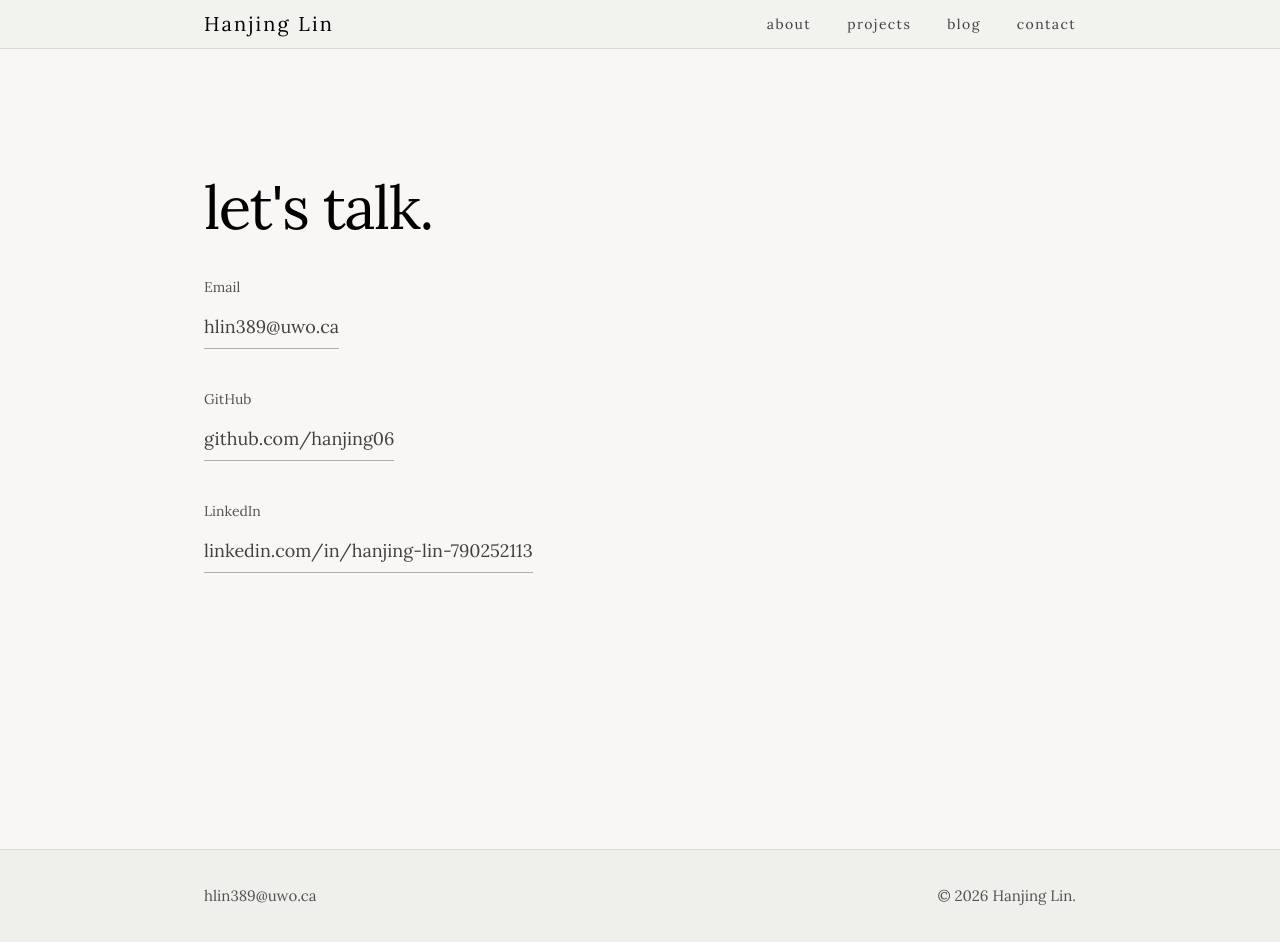
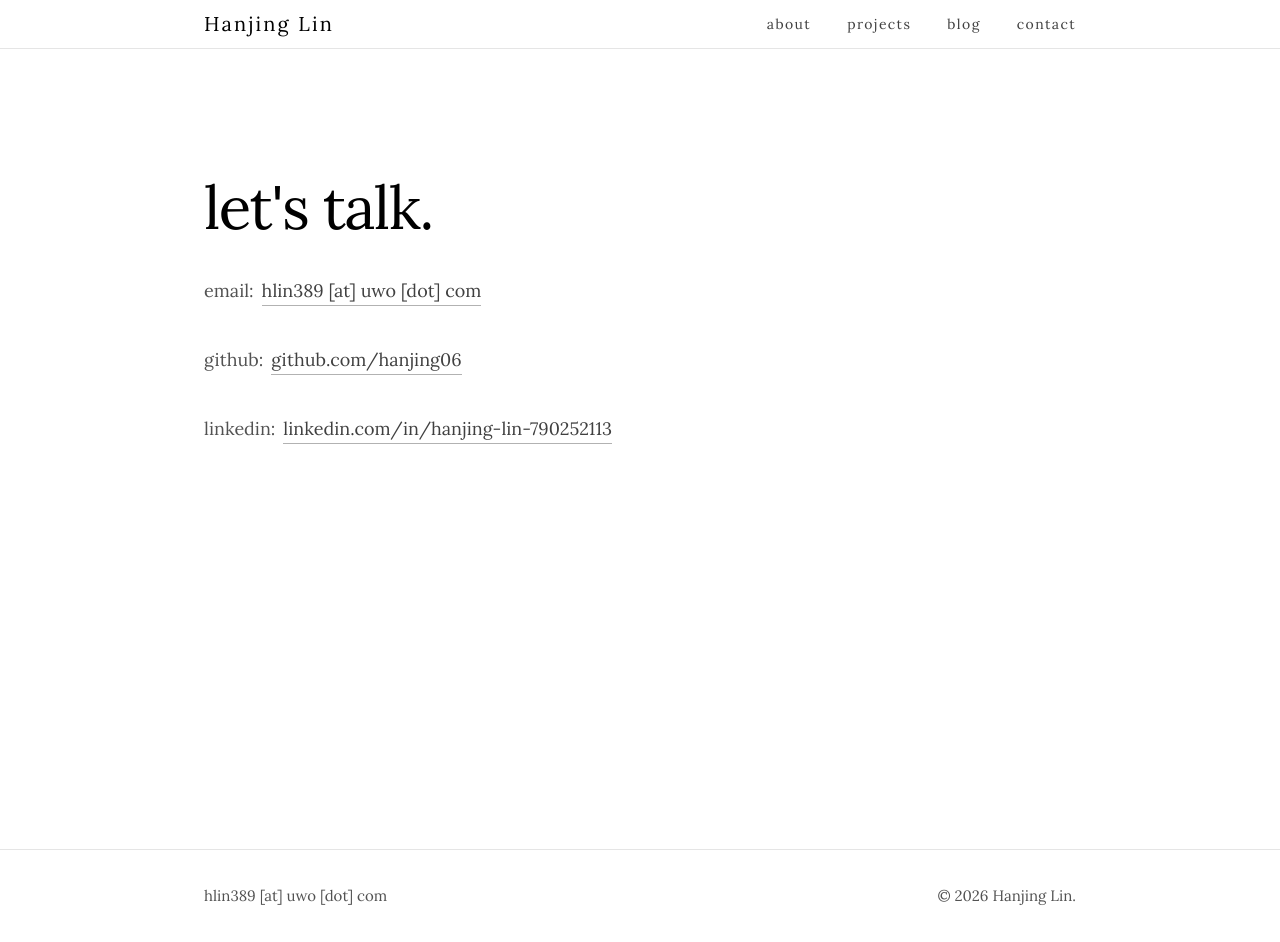
Before and after one commit to hanjing06/hanjing.dev, a Next.js app: page /contact in a window 1280 px wide. Built offline with nearby package versions, Linux system fonts and the light colour scheme.

Commit message:
Refresh site styling and rewrite about/contact content

```diff
--- a/app/about/page.tsx
+++ b/app/about/page.tsx
@@ -1,7 +1,7 @@
 'use client';
 
-import { motion, AnimatePresence, Variants } from 'framer-motion';
-import { useState } from 'react';
+import { motion, Variants } from 'framer-motion';
+import Image from 'next/image';
 
 const container: Variants = {
   hidden: {},
@@ -25,131 +25,79 @@ const fadeUp: Variants = {
   },
 };
 
-const instruments: Record<string, string> = {
-  guitar: '6 months',
-  piano: '12 yrs (inactive)',
-  'tenor sax': '3.5 yrs',
-};
-
-function InstrumentWord({ name }: { name: string }) {
-  const [hovered, setHovered] = useState(false);
-  const tooltipId = `instrument-${name.replace(/\s+/g, '-')}`;
-
-  return (
-    <span
-      className="relative inline-block"
-      onMouseEnter={() => setHovered(true)}
-      onMouseLeave={() => setHovered(false)}
-      onFocus={() => setHovered(true)}
-      onBlur={() => setHovered(false)}
-      onKeyDown={(event) => {
-        if (event.key === 'Escape') {
-          setHovered(false);
-          event.currentTarget.blur();
-        }
-      }}
-      tabIndex={0}
-      aria-describedby={tooltipId}
-    >
-      <span className="cursor-default border-b border-dashed border-neutral-600">
-        {name}
-      </span>
-
-      <AnimatePresence>
-        {hovered && (
-          <motion.div
-            id={tooltipId}
-            role="tooltip"
-            initial={{ opacity: 0, y: 4, scale: 0.95 }}
-            animate={{ opacity: 1, y: 0, scale: 1 }}
-            exit={{ opacity: 0, y: 4, scale: 0.95 }}
-            transition={{ duration: 0.15, ease: 'easeOut' }}
-            className="absolute bottom-full left-1/2 -translate-x-1/2 mb-2 z-50 pointer-events-none"
-          >
-            {/* Bubble */}
-            <div className="bg-[#1d1d1f] text-[#f5f5f7] text-xs tracking-wider font-['Lora'] px-3 py-1.5 rounded-md whitespace-nowrap">
-              {instruments[name]}
-            </div>
-            {/* Arrow */}
-            <div className="flex justify-center">
-              <div
-                className="w-0 h-0"
-                style={{
-                  borderLeft: '5px solid transparent',
-                  borderRight: '5px solid transparent',
-                  borderTop: '5px solid #1d1d1f',
-                }}
-              />
-            </div>
-          </motion.div>
-        )}
-      </AnimatePresence>
-    </span>
-  );
-}
-
 export default function About() {
   return (
     <main className="min-h-screen">
-      <motion.div
+      <motion.section
         variants={container}
         initial="hidden"
         animate="show"
         className="site-container py-32"
       >
-        {/* Title */}
         <motion.h1
           variants={fadeUp}
-          className="text-6xl tracking-tight text-black mb-10"
+          className="mb-10 text-5xl tracking-tight text-black sm:text-6xl"
         >
           about me.
         </motion.h1>
 
-        {/* Body */}
         <motion.div
           variants={fadeUp}
-          className="space-y-6 text-base leading-relaxed tracking-wide text-neutral-700"
+          className="grid items-start gap-10 md:grid-cols-[280px_minmax(0,1fr)]"
         >
+          <div className="relative aspect-[3/4] w-full max-w-[280px] overflow-hidden bg-neutral-100">
+            <Image
+              src="/about-hanjing.jpeg"
+              alt="Hanjing Lin standing in front of an outdoor wall"
+              fill
+              priority
+              sizes="(min-width: 768px) 280px, calc(100vw - 48px)"
+              className="object-cover object-[50%_48%]"
+            />
+          </div>
+
+          <div className="space-y-6 text-base leading-relaxed tracking-wide text-neutral-700">
             <p>
-            I&apos;m Hanjing — a second year software engineering student at the University of Western
-            Ontario. I am based in London, Ontario and Toronto.
+              hi! im hanjing. i&apos;m a third year studying software enginerring
+              student at the university of western ontario.
             </p>
 
             <p>
-            I like building things that revolve around real-time analysis, computer vision and low
-            level systems. Outside of regular school projects, I have shipped a PCB for my team&apos;s
-            vehicle control unit. I am currently improving an AI model built for tracking and
-            analyzing the biomechanics of a barbell back squat.
+              i build things that revolve around computer vision, embedded
+              systems and RTOS.
             </p>
 
             <p>
-            Besides from academics, music and art is my life. I play the{' '}
-            <InstrumentWord name="guitar" />, <InstrumentWord name="piano" />,{' '}
-            <InstrumentWord name="tenor sax" />, and I am in the process of learning my first brass
-            instrument: the trumpet. Creativity and curiosity are my driving factors that inspire me
-            to keep building and creating.
+              currently, i&apos;m working at interninsider as a creative. i&apos;m
+              focusing on learning the fundamentals of hardware design and
+              grinding leetcode!
+            </p>
+
+            <p>
+              outside of regular school projects, i have shipped a PCB for my
+              teams vehicle control unit, a computer vision project for physio,
+              and a instant camera using ESP32.
+            </p>
+
+            <p>
+              besides from academics, music and art is my life. i play the
+              guitar, piano, and tenor sax. creativity and curiosity are my
+              driving factors that inspire me to keep building and creating.
             </p>
 
             <p>
               If you have any inquiries or questions, you can email me at{' '}
-
-            <a href="mailto:hlin389@uwo.ca"
-              className="border-b border-black/30 hover:border-black transition-colors duration-200">
-              hlin389@uwo.ca
-            </a>
-            {' '}
-            or send a message on{' '}
-
-            <a href="https://www.linkedin.com/in/hanjing-lin-790252113/"
-              target="_blank"
-              rel="noopener noreferrer"
-              className="border-b border-black/30 hover:border-black transition-colors duration-200">
-              LinkedIn
-            </a>
-            .
+              <a
+                href="mailto:hlin389@uwo.ca"
+                className="font-semibold text-neutral-700 transition-colors duration-200 hover:text-black"
+              >
+                hlin389 [at] uwo [dot] com
+              </a>{' '}
+              or send me a message on LinkedIn.
             </p>
+          </div>
         </motion.div>
-      </motion.div>
+      </motion.section>
     </main>
   );
 }
--- a/app/components/ArticleTableOfContents.tsx
+++ b/app/components/ArticleTableOfContents.tsx
@@ -105,7 +105,7 @@ export default function ArticleTableOfContents({
         type="button"
         onClick={() => scrollToSection(id)}
         aria-current={isActive ? 'location' : undefined}
-        className={`flex min-h-11 w-full cursor-pointer items-center break-words text-left transition-colors duration-200 lg:min-h-0 ${
+        className={`flex min-h-11 w-full cursor-pointer items-center break-words text-left transition-colors duration-200 2xl:min-h-0 ${
           isActive ? 'text-black' : 'text-neutral-600 hover:text-neutral-800'
         }`}
       >
@@ -117,7 +117,7 @@ export default function ArticleTableOfContents({
   return (
     <>
       <motion.aside
-        className={`sticky top-[49px] z-40 -mx-6 border-y border-black/10 bg-[#f8f7f5]/95 px-6 py-3 backdrop-blur-md sm:top-[53px] lg:hidden ${
+        className={`sticky top-[49px] z-40 -mx-6 border-t border-black/10 bg-white/95 px-6 py-3 backdrop-blur-md 2xl:hidden ${
           isVisible ? 'pointer-events-auto' : 'pointer-events-none'
         }`}
         initial={{ opacity: 0 }}
@@ -173,7 +173,7 @@ export default function ArticleTableOfContents({
       </motion.aside>
 
       <motion.aside
-        className={`group fixed left-3 top-1/2 z-40 hidden -translate-y-1/2 items-stretch gap-4 rounded-r-sm bg-[#f8f7f5]/95 py-4 pr-4 backdrop-blur-md lg:flex xl:left-5 ${
+        className={`group fixed left-3 top-1/2 z-40 hidden -translate-y-1/2 items-stretch gap-4 rounded-r-sm bg-white/95 py-4 pr-4 backdrop-blur-md 2xl:flex 2xl:left-5 ${
           isVisible ? 'pointer-events-auto' : 'pointer-events-none'
         }`}
         initial={{ opacity: 0 }}
--- a/app/components/Footer.tsx
+++ b/app/components/Footer.tsx
@@ -2,13 +2,13 @@
 
 export default function Footer() {
   return (
-    <footer className="mt-auto w-full border-t border-black/10 bg-[#efefec]">
+    <footer className="mt-auto w-full border-t border-black/10 bg-white">
       <div className="site-container flex flex-col gap-3 py-6 text-[15px] text-neutral-600 sm:flex-row sm:items-center sm:justify-between">
         <a
           href="mailto:hlin389@uwo.ca"
           className="inline-flex min-h-11 items-center transition-colors duration-200 hover:text-black"
         >
-          hlin389@uwo.ca
+          hlin389 [at] uwo [dot] com
         </a>
 
         <div>© 2026 Hanjing Lin.</div>
--- a/app/components/Navbar.tsx
+++ b/app/components/Navbar.tsx
@@ -14,7 +14,7 @@ export default function Navbar() {
   const pathname = usePathname();
 
   return (
-    <header className="sticky top-0 z-50 w-full border-b border-black/10 bg-[#efefec]/70 backdrop-blur-md">
+    <header className="sticky top-0 z-50 w-full border-b border-black/10 bg-white/90 backdrop-blur-md">
       <nav aria-label="Main navigation" className="site-container flex items-center justify-between py-0.5">
         <Link href="/" className="brand-wordmark inline-flex min-h-11 items-center text-[16px] sm:text-[20px]">
           <motion.span transition={{ duration: 0.2, ease: "easeOut" }}>
--- a/app/contact/page.tsx
+++ b/app/contact/page.tsx
@@ -46,35 +46,35 @@ export default function Contact(){
           variants={fadeUp}
           className="space-y-10"
         >
-          <div>
-            <p className="text-sm tracking-normal text-neutral-600">Email</p>
+          <div className="flex flex-wrap items-baseline gap-x-2 text-lg tracking-normal">
+            <span className="text-neutral-600">email:</span>
             <a
               href="mailto:hlin389@uwo.ca"
-              className="mt-2 inline-flex min-h-11 items-center break-all border-b border-black/30 text-lg tracking-normal text-neutral-700 transition-colors duration-200 hover:border-black hover:text-black"
+              className="break-all border-b border-black/30 text-neutral-700 transition-colors duration-200 hover:border-black hover:text-black"
             >
-              hlin389@uwo.ca
+              hlin389 [at] uwo [dot] com
             </a>
           </div>
 
-          <div>
-            <p className="text-sm tracking-normal text-neutral-600">GitHub</p>
+          <div className="flex flex-wrap items-baseline gap-x-2 text-lg tracking-normal">
+            <span className="text-neutral-600">github:</span>
             <a
               href="https://www.github.com/hanjing06"
               target="_blank"
               rel="noopener noreferrer"
-              className="mt-2 inline-flex min-h-11 items-center break-all border-b border-black/30 text-lg tracking-normal text-neutral-700 transition-colors duration-200 hover:border-black hover:text-black"
+              className="break-all border-b border-black/30 text-neutral-700 transition-colors duration-200 hover:border-black hover:text-black"
             >
               github.com/hanjing06
             </a>
           </div>
 
-          <div>
-            <p className="text-sm tracking-normal text-neutral-600">LinkedIn</p>
+          <div className="flex flex-wrap items-baseline gap-x-2 text-lg tracking-normal">
+            <span className="text-neutral-600">linkedin:</span>
             <a
               href="https://www.linkedin.com/in/hanjing-lin-790252113/"
               target="_blank"
               rel="noopener noreferrer"
-              className="mt-2 inline-flex min-h-11 items-center break-all border-b border-black/30 text-lg tracking-normal text-neutral-700 transition-colors duration-200 hover:border-black hover:text-black"
+              className="break-all border-b border-black/30 text-neutral-700 transition-colors duration-200 hover:border-black hover:text-black"
             >
               linkedin.com/in/hanjing-lin-790252113
             </a>
--- a/app/globals.css
+++ b/app/globals.css
@@ -2,14 +2,14 @@
 @import "tailwindcss";
 
 :root {
-  --background: #F8F7F5;
+  --background: #FFFFFF;
   --foreground: #1A1A1A;
 }
 
 @theme {
   --font-family-lora: 'Lora', Georgia, serif;
 
-  --color-background: #F8F7F5;
+  --color-background: #FFFFFF;
   --color-foreground: #1A1A1A;
 }
 
```
Also changed, not shown: 1 other file (tests, documents, lock files or other folders). Lines whose indentation alone changed are shown as unchanged.
